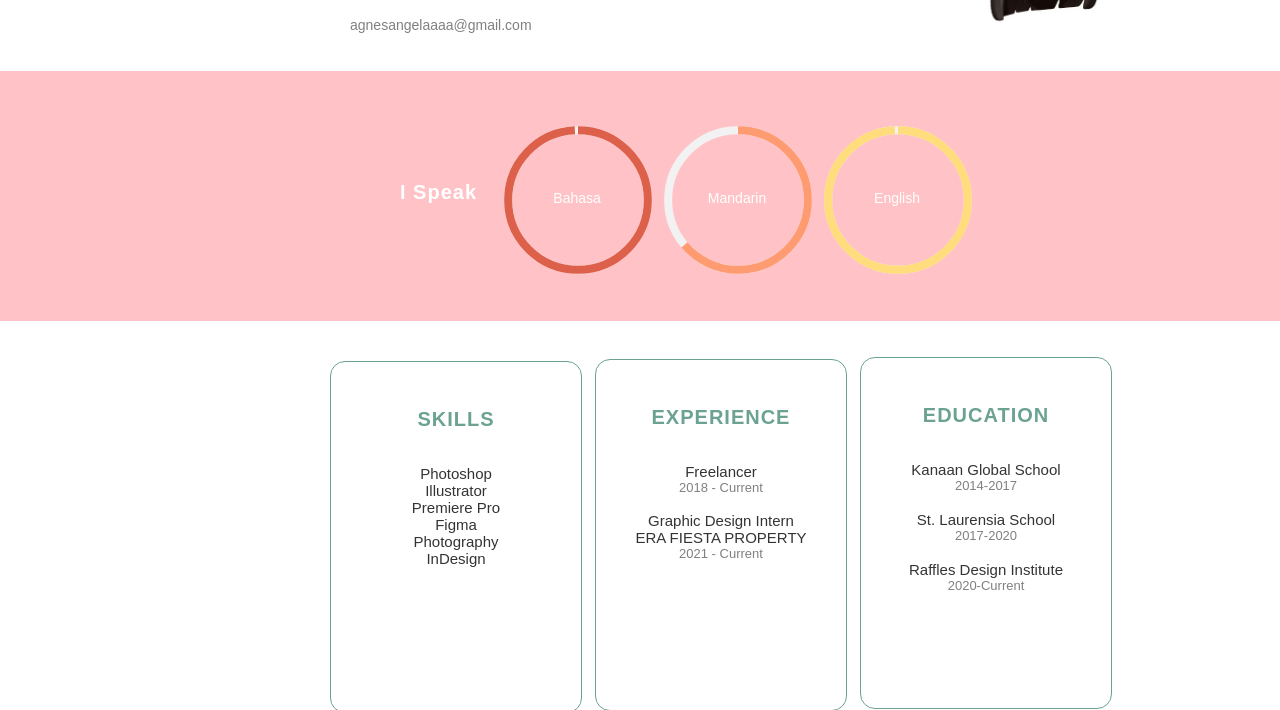
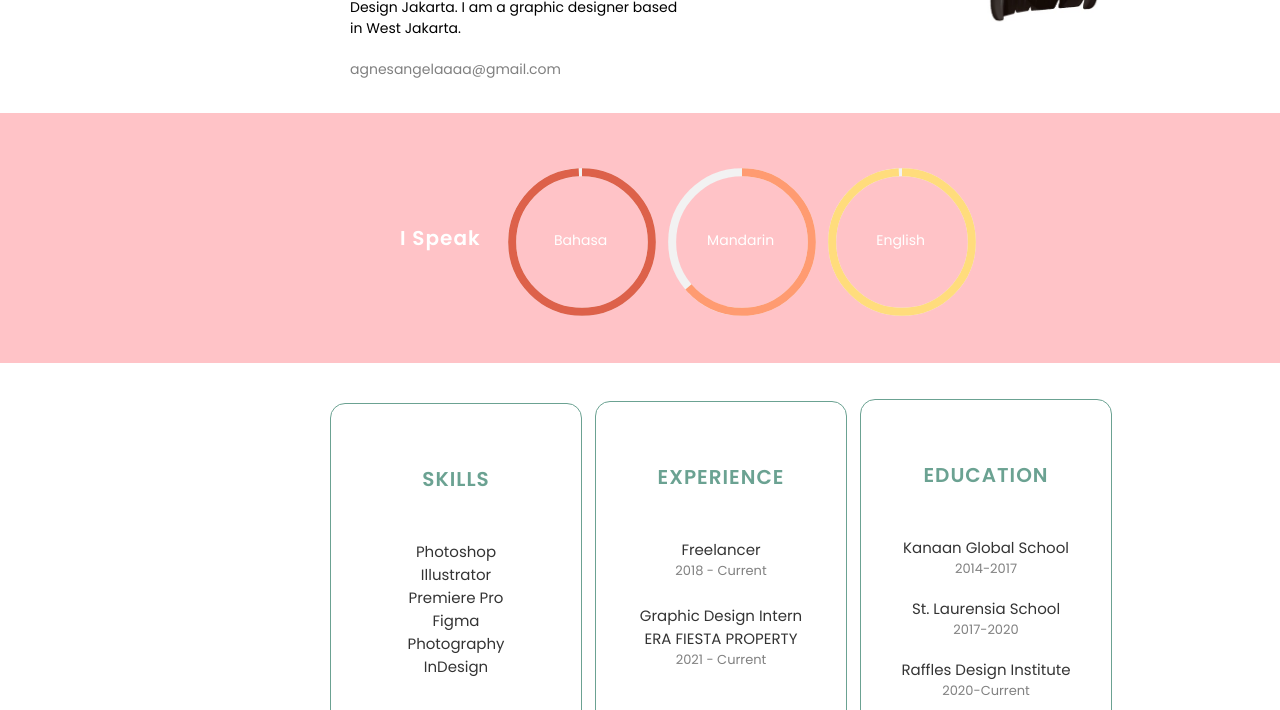
Before and after one commit to agnesangela/agnesangela.github.io, a plain HTML site: page resume/index.html in a window 1280 px wide. Shown: the part 216-926 px from the top of the page. Drawn offline with Linux system fonts and the light colour scheme.

Commit message:
Update index.html

```diff
--- a/resume/index.html
+++ b/resume/index.html
@@ -4,6 +4,9 @@
 	<title>AGNES ANGELA</title>
 	<link rel="stylesheet" type="text/css" href="assets/global.css">
 	<style type="text/css" href="assets/global.css">
+
+		@import url('https://fonts.googleapis.com/css2?family=Poppins:ital,wght@0,300;0,400;0,500;0,600;1,200;1,300;1,400;1,500&display=swap');
+
 		* {
 			margin: 0;
 			padding: 0;
```
